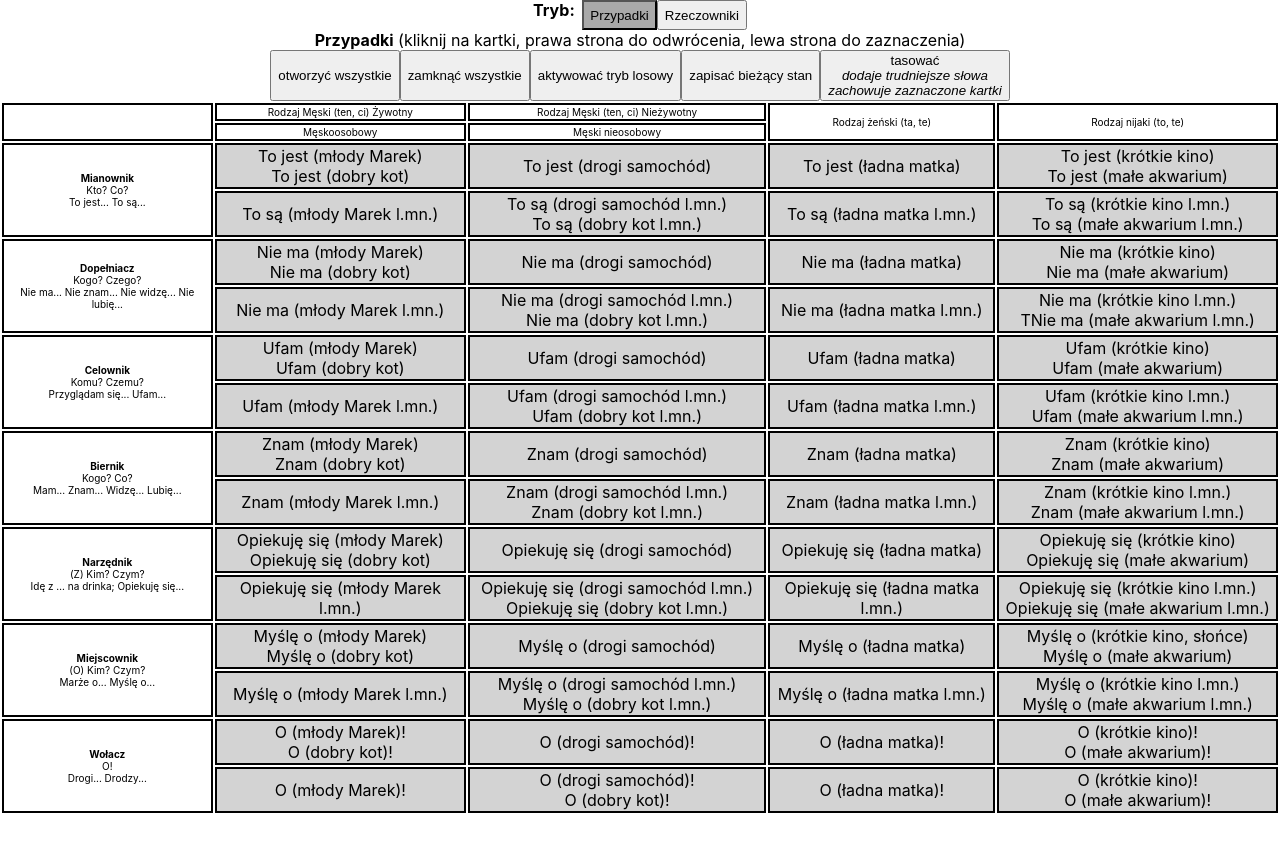
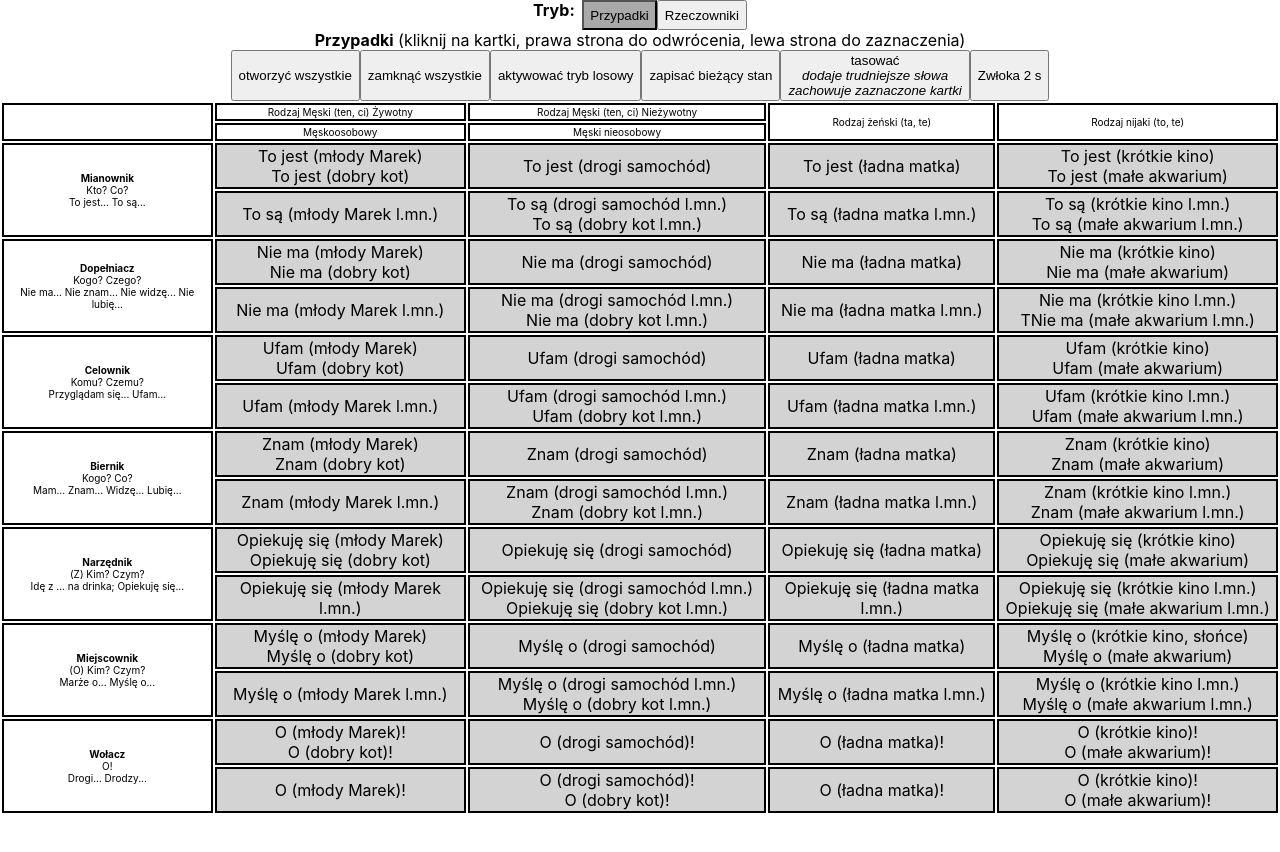
Before and after one commit to IKoshelev/polish-language-kata, a React (Create React App) app: page / in a window 1280 px wide. Shown: the top 852 px of the page. Built offline with nearby package versions, Linux system fonts and the light colour scheme.

Commit message:
Update state saving for verbs

```diff
--- a/src/Cases.tsx
+++ b/src/Cases.tsx
@@ -1,7 +1,9 @@
 import React, { useEffect, useState } from 'react';
+import { useImmer } from 'use-immer';
 import { getRandomItem, useRender } from './util';
 
 type Card = {
+    id: number;
     isFlipped?: boolean;
     isMarked?: boolean;
     front: string[],
@@ -68,7 +70,7 @@ const casesSourceData: CaseSourceData[] = [
                 nouns: [['Marek', 'Markowie'], ['aktor', 'aktorzy'], ['student', 'studenci'], ['poeta', 'poeci']]
             }, {
                 templates: [['To są ({verb} {noun} l.mn.)', 'To są {verb} {noun}']],
-                verbs: [['dobry', 'dobre'], ['drogi', 'drogie'], ['stary', 'stare'],  ['dobry', 'dobre'], ['wysoki', 'wysokie']],
+                verbs: [['dobry', 'dobre'], ['drogi', 'drogie'], ['stary', 'stare'], ['dobry', 'dobre'], ['wysoki', 'wysokie']],
                 nouns: [['samochód', 'samochody'], ['kot', 'koty'], ['ser', 'sery']]
             }, {
                 templates: [['To są ({verb} {noun} l.mn.)', 'To są {verb} {noun}']],
@@ -247,7 +249,7 @@ const casesSourceData: CaseSourceData[] = [
                     ['Widzę ({verb} {noun})', 'Widzę {verb} {noun}'],
                     ['Lubię ({verb} {noun})', 'Lubię {verb} {noun}'],
                 ],
-                verbs: [['młody', 'młodego'], ['wesoły', 'wesołego'], ['przystojny', 'przystojnego'], ['dobry', 'dobrego'], ['drogi', 'drogiego'],  ['wysoki', 'wysokiego']],
+                verbs: [['młody', 'młodego'], ['wesoły', 'wesołego'], ['przystojny', 'przystojnego'], ['dobry', 'dobrego'], ['drogi', 'drogiego'], ['wysoki', 'wysokiego']],
                 nouns: [['Marek', 'Marka'], ['aktor', 'aktora'], ['kot', 'kota'], ['poeta', 'poetę']]
             }, {
                 templates: [
@@ -424,7 +426,7 @@ const casesSourceData: CaseSourceData[] = [
                     ['Myślę o ({verb} {noun})', 'Myślę o {verb} {noun}'],
                     ['Stoi przy ({verb} {noun})', 'Stoi przy {verb} {noun}'],
                 ],
-                verbs: [['ładna', 'ładnej'], ['młoda', 'młodej'], ['inteligentna', 'inteligentnej'],  ['wysoka', 'wysokiej']],
+                verbs: [['ładna', 'ładnej'], ['młoda', 'młodej'], ['inteligentna', 'inteligentnej'], ['wysoka', 'wysokiej']],
                 nouns: [['matka', 'matce'], ['sofa', 'sofie'], ['pani', 'pani'], ['noc', 'nocy']]
             }, {
                 templates: [
@@ -544,6 +546,7 @@ const basicCaseData: CaseData[] = [
         use: 'To jest... To są...',
         cards: {
             singular: [{
+                id: Math.random(),
                 back: [
                     "To jest (młody Marek)",
                     "To jest (dobry kot)"
@@ -553,6 +556,7 @@ const basicCaseData: CaseData[] = [
                     "To jest dobry kot"
                 ]
             }, {
+                id: Math.random(),
                 back: [
                     "To jest (drogi samochód)"
                 ],
@@ -560,6 +564,7 @@ const basicCaseData: CaseData[] = [
                     "To jest drogi samochód"
                 ]
             }, {
+                id: Math.random(),
                 back: [
                     "To jest (ładna matka)"
                 ],
@@ -567,6 +572,7 @@ const basicCaseData: CaseData[] = [
                     "To jest ładna matka"
                 ]
             }, {
+                id: Math.random(),
                 back: [
                     "To jest (krótkie kino)",
                     "To jest (małe akwarium)"
@@ -577,6 +583,7 @@ const basicCaseData: CaseData[] = [
                 ]
             }],
             plural: [{
+                id: Math.random(),
                 back: [
                     "To są (młody Marek l.mn.)",
                 ],
@@ -584,6 +591,7 @@ const basicCaseData: CaseData[] = [
                     "To są młodzi Markowie "
                 ]
             }, {
+                id: Math.random(),
                 back: [
                     "To są (drogi samochód l.mn.)",
                     "To są (dobry kot l.mn.)"
@@ -593,6 +601,7 @@ const basicCaseData: CaseData[] = [
                     "To są dobre koty"
                 ]
             }, {
+                id: Math.random(),
                 back: [
                     "To są (ładna matka l.mn.)"
                 ],
@@ -600,6 +609,7 @@ const basicCaseData: CaseData[] = [
                     "To są ładne matki"
                 ]
             }, {
+                id: Math.random(),
                 back: [
                     "To są (krótkie kino l.mn.)",
                     "To są (małe akwarium l.mn.)"
@@ -617,6 +627,7 @@ const basicCaseData: CaseData[] = [
         use: 'Nie ma... Nie znam... Nie widzę...  Nie lubię...',
         cards: {
             singular: [{
+                id: Math.random(),
                 back: [
                     "Nie ma (młody Marek)",
                     "Nie ma (dobry kot)"
@@ -626,6 +637,7 @@ const basicCaseData: CaseData[] = [
                     "Nie ma dobrego kota"
                 ]
             }, {
+                id: Math.random(),
                 back: [
                     "Nie ma (drogi samochód)"
                 ],
@@ -633,6 +645,7 @@ const basicCaseData: CaseData[] = [
                     "Nie ma drogiego samochodu"
                 ]
             }, {
+                id: Math.random(),
                 back: [
                     "Nie ma (ładna matka)"
                 ],
@@ -640,6 +653,7 @@ const basicCaseData: CaseData[] = [
                     "Nie ma ładnej matki"
                 ]
             }, {
+                id: Math.random(),
                 back: [
                     "Nie ma (krótkie kino)",
                     "Nie ma (małe akwarium)"
@@ -650,6 +664,7 @@ const basicCaseData: CaseData[] = [
                 ]
             }],
             plural: [{
+                id: Math.random(),
                 back: [
                     "Nie ma (młody Marek l.mn.)",
                 ],
@@ -657,6 +672,7 @@ const basicCaseData: CaseData[] = [
                     "Nie ma młodych Marków"
                 ]
             }, {
+                id: Math.random(),
                 back: [
                     "Nie ma (drogi samochód l.mn.)",
                     "Nie ma (dobry kot l.mn.)"
@@ -666,6 +682,7 @@ const basicCaseData: CaseData[] = [
                     "Nie ma dobrych kotów"
                 ]
             }, {
+                id: Math.random(),
                 back: [
                     "Nie ma (ładna matka l.mn.)"
                 ],
@@ -673,6 +690,7 @@ const basicCaseData: CaseData[] = [
                     "Nie ma ładnych matek"
                 ]
             }, {
+                id: Math.random(),
                 back: [
                     "Nie ma (krótkie kino l.mn.)",
                     "TNie ma (małe akwarium l.mn.)"
@@ -690,6 +708,7 @@ const basicCaseData: CaseData[] = [
         use: 'Przyglądam się... Ufam...',
         cards: {
             singular: [{
+                id: Math.random(),
                 back: [
                     "Ufam (młody Marek)",
                     "Ufam  (dobry kot)"
@@ -699,6 +718,7 @@ const basicCaseData: CaseData[] = [
                     "Ufam dobremu kotu"
                 ]
             }, {
+                id: Math.random(),
                 back: [
                     "Ufam (drogi samochód)"
                 ],
@@ -706,6 +726,7 @@ const basicCaseData: CaseData[] = [
                     "Ufam drogiemu samochodowi"
                 ]
             }, {
+                id: Math.random(),
                 back: [
                     "Ufam (ładna matka)"
                 ],
@@ -713,6 +734,7 @@ const basicCaseData: CaseData[] = [
                     "Ufam ładnej matce"
                 ]
             }, {
+                id: Math.random(),
                 back: [
                     "Ufam (krótkie kino)",
                     "Ufam (małe akwarium)"
@@ -723,6 +745,7 @@ const basicCaseData: CaseData[] = [
                 ]
             }],
             plural: [{
+                id: Math.random(),
                 back: [
                     "Ufam (młody Marek l.mn.)",
                 ],
@@ -730,6 +753,7 @@ const basicCaseData: CaseData[] = [
                     "Ufam młodym Markom"
                 ]
             }, {
+                id: Math.random(),
                 back: [
                     "Ufam (drogi samochód l.mn.)",
                     "Ufam (dobry kot l.mn.)"
@@ -739,6 +763,7 @@ const basicCaseData: CaseData[] = [
                     "Ufam dobrym kotom"
                 ]
             }, {
+                id: Math.random(),
                 back: [
                     "Ufam (ładna matka l.mn.)"
                 ],
@@ -746,6 +771,7 @@ const basicCaseData: CaseData[] = [
                     "Ufam ładnym matkom"
                 ]
             }, {
+                id: Math.random(),
                 back: [
                     "Ufam (krótkie kino l.mn.)",
                     "Ufam (małe akwarium l.mn.)"
@@ -763,6 +789,7 @@ const basicCaseData: CaseData[] = [
         use: 'Mam...  Znam... Widzę... Lubię...',
         cards: {
             singular: [{
+                id: Math.random(),
                 back: [
                     "Znam (młody Marek)",
                     "Znam (dobry kot)"
@@ -772,6 +799,7 @@ const basicCaseData: CaseData[] = [
                     "Znam dobrego kota"
                 ]
             }, {
+                id: Math.random(),
                 back: [
                     "Znam (drogi samochód)"
                 ],
@@ -779,6 +807,7 @@ const basicCaseData: CaseData[] = [
                     "Znam drogi samochód"
                 ]
             }, {
+                id: Math.random(),
                 back: [
                     "Znam (ładna matka)"
                 ],
@@ -786,6 +815,7 @@ const basicCaseData: CaseData[] = [
                     "Znam ładną matkę"
                 ]
             }, {
+                id: Math.random(),
                 back: [
                     "Znam (krótkie kino)",
                     "Znam (małe akwarium)"
@@ -796,6 +826,7 @@ const basicCaseData: CaseData[] = [
                 ]
             }],
             plural: [{
+                id: Math.random(),
                 back: [
                     "Znam (młody Marek l.mn.)",
                 ],
@@ -803,6 +834,7 @@ const basicCaseData: CaseData[] = [
                     "Znam młodych Marków"
                 ]
             }, {
+                id: Math.random(),
                 back: [
                     "Znam (drogi samochód l.mn.)",
                     "Znam (dobry kot l.mn.)"
@@ -812,6 +844,7 @@ const basicCaseData: CaseData[] = [
                     "Znam dobre koty"
                 ]
             }, {
+                id: Math.random(),
                 back: [
                     "Znam (ładna matka l.mn.)"
                 ],
@@ -819,6 +852,7 @@ const basicCaseData: CaseData[] = [
                     "Znam ładne matki"
                 ]
             }, {
+                id: Math.random(),
                 back: [
                     "Znam (krótkie kino l.mn.)",
                     "Znam (małe akwarium l.mn.)"
@@ -836,6 +870,7 @@ const basicCaseData: CaseData[] = [
         use: 'Idę z … na drinka; Opiekuję się...',
         cards: {
             singular: [{
+                id: Math.random(),
                 back: [
                     "Opiekuję się (młody Marek)",
                     "Opiekuję się (dobry kot)"
@@ -845,6 +880,7 @@ const basicCaseData: CaseData[] = [
                     "Opiekuję się dobrym kotem"
                 ]
             }, {
+                id: Math.random(),
                 back: [
                     "Opiekuję się (drogi samochód)"
                 ],
@@ -852,6 +888,7 @@ const basicCaseData: CaseData[] = [
                     "Opiekuję się drogim samochodem"
                 ]
             }, {
+                id: Math.random(),
                 back: [
                     "Opiekuję się (ładna matka)"
                 ],
@@ -859,6 +896,7 @@ const basicCaseData: CaseData[] = [
                     "Opiekuję się ładną matką"
                 ]
             }, {
+                id: Math.random(),
                 back: [
                     "Opiekuję się (krótkie kino)",
                     "Opiekuję się (małe akwarium)"
@@ -869,6 +907,7 @@ const basicCaseData: CaseData[] = [
                 ]
             }],
             plural: [{
+                id: Math.random(),
                 back: [
                     "Opiekuję się (młody Marek l.mn.)",
                 ],
@@ -876,6 +915,7 @@ const basicCaseData: CaseData[] = [
                     "Opiekuję się młodymi Markami"
                 ]
             }, {
+                id: Math.random(),
                 back: [
                     "Opiekuję się (drogi samochód l.mn.)",
                     "Opiekuję się (dobry kot l.mn.)"
@@ -885,6 +925,7 @@ const basicCaseData: CaseData[] = [
                     "Opiekuję się dobrymi kotami"
                 ]
             }, {
+                id: Math.random(),
                 back: [
                     "Opiekuję się (ładna matka l.mn.)"
                 ],
@@ -892,6 +933,7 @@ const basicCaseData: CaseData[] = [
                     "Opiekuję się ładnymi matkami"
                 ]
             }, {
+                id: Math.random(),
                 back: [
                     "Opiekuję się (krótkie kino l.mn.)",
                     "Opiekuję się (małe akwarium l.mn.)"
@@ -909,6 +951,7 @@ const basicCaseData: CaseData[] = [
         use: 'Marże o... Myślę o...',
         cards: {
             singular: [{
+                id: Math.random(),
                 back: [
                     "Myślę o (młody Marek)",
                     "Myślę o (dobry kot)"
@@ -918,6 +961,7 @@ const basicCaseData: CaseData[] = [
                     "Myślę o dobrym kocie"
                 ]
             }, {
+                id: Math.random(),
                 back: [
                     "Myślę o (drogi samochód)"
                 ],
@@ -925,6 +969,7 @@ const basicCaseData: CaseData[] = [
                     "Myślę o drogim samochodzie"
                 ]
             }, {
+                id: Math.random(),
                 back: [
                     "Myślę o (ładna matka)"
                 ],
@@ -932,6 +977,7 @@ const basicCaseData: CaseData[] = [
                     "Myślę o ładnej matce"
                 ]
             }, {
+                id: Math.random(),
                 back: [
                     "Myślę o (krótkie kino, słońce)",
                     "Myślę o (małe akwarium)"
@@ -942,6 +988,7 @@ const basicCaseData: CaseData[] = [
                 ]
             }],
             plural: [{
+                id: Math.random(),
                 back: [
                     "Myślę o (młody Marek l.mn.)",
                 ],
@@ -949,6 +996,7 @@ const basicCaseData: CaseData[] = [
                     "Myślę o młodych Markach"
                 ]
             }, {
+                id: Math.random(),
                 back: [
                     "Myślę o (drogi samochód l.mn.)",
                     "Myślę o (dobry kot l.mn.)"
@@ -958,6 +1006,7 @@ const basicCaseData: CaseData[] = [
                     "Myślę o dobrych kotach"
                 ]
             }, {
+                id: Math.random(),
                 back: [
                     "Myślę o (ładna matka l.mn.)"
                 ],
@@ -965,6 +1014,7 @@ const basicCaseData: CaseData[] = [
                     "Myślę o ładnych matkach"
                 ]
             }, {
+                id: Math.random(),
                 back: [
                     "Myślę o (krótkie kino l.mn.)",
                     "Myślę o (małe akwarium l.mn.)"
@@ -982,6 +1032,7 @@ const basicCaseData: CaseData[] = [
         use: 'Drogi...  Drodzy...',
         cards: {
             singular: [{
+                id: Math.random(),
                 back: [
                     "O (młody Marek)!",
                     "O (dobry kot)!"
@@ -991,6 +1042,7 @@ const basicCaseData: CaseData[] = [
                     "O Dobry kocie!"
                 ]
             }, {
+                id: Math.random(),
                 back: [
                     "O (drogi samochód)!"
                 ],
@@ -998,6 +1050,7 @@ const basicCaseData: CaseData[] = [
                     "O Drogi samochodzie!"
                 ]
             }, {
+                id: Math.random(),
                 back: [
                     "O (ładna matka)!"
                 ],
@@ -1005,6 +1058,7 @@ const basicCaseData: CaseData[] = [
                     "o Ładna matko!"
                 ]
             }, {
+                id: Math.random(),
                 back: [
                     "O (krótkie kino)!",
                     "O (małe akwarium)!"
@@ -1015,6 +1069,7 @@ const basicCaseData: CaseData[] = [
                 ]
             }],
             plural: [{
+                id: Math.random(),
                 back: [
                     "O (młody Marek)!",
                 ],
@@ -1022,6 +1077,7 @@ const basicCaseData: CaseData[] = [
                     "O Młodzi Markowie!",
                 ]
             }, {
+                id: Math.random(),
                 back: [
                     "O (drogi samochód)!",
                     "O (dobry kot)!"
@@ -1031,6 +1087,7 @@ const basicCaseData: CaseData[] = [
                     "O Dobre koty!"
                 ]
             }, {
+                id: Math.random(),
                 back: [
                     "O (ładna matka)!"
                 ],
@@ -1038,6 +1095,7 @@ const basicCaseData: CaseData[] = [
                     "O Ładne matki!"
                 ]
             }, {
+                id: Math.random(),
                 back: [
                     "O (krótkie kino)!",
                     "O (małe akwarium)!"
@@ -1062,6 +1120,7 @@ function getRandomizedCaseData(currentSourceToPreserveMarked?: CaseData[]): Case
             const noun = getRandomItem(source.nouns);
 
             return {
+                id: Math.random(),
                 back: [template[0].replace('{verb}', verb[0]).replace('{noun}', noun[0])],
                 front: [template[1].replace('{verb}', verb[1]).replace('{noun}', noun[1])]
             }
@@ -1098,9 +1157,14 @@ function getRandomizedCaseData(currentSourceToPreserveMarked?: CaseData[]): Case
     return sourcesDataShuffled;
 }
 
-let currentCasesData: CaseData[] = attemptGetCasesDataByQSKey() ?? basicCaseData;
+type CurrentState = {
+    cards: CaseData[];
+    timeout: number;
+    target?: number | undefined,
+    randomModeOn: boolean,
+}
 
-function attemptGetCasesDataByQSKey(): CaseData[] | undefined {
+function attemptGetCasesDataByQSKey(): CurrentState | undefined {
     const searchParams = new URLSearchParams(window.location.search);
     if (false === searchParams.has(CASES_STATE_QS_KEY)) {
         return;
@@ -1112,30 +1176,42 @@ function attemptGetCasesDataByQSKey(): CaseData[] | undefined {
     return JSON.parse(item);
 }
 
-const getAllCards = () => currentCasesData
+const getAllCards = (caseData: CaseData[]) => caseData
     .flatMap(x => x.cards)
     .flatMap(x => [x.plural, x.singular])
     .flatMap(x => x);
 
 export function Cases() {
 
-    const [randomModeOn, setRandomMode] = useState(false);
-    const [target, setTarget] = useState(undefined as undefined | Card);
-    const render = useRender();
+    const [state, updateState] = useImmer(() => attemptGetCasesDataByQSKey() ?? {
+        cards: basicCaseData,
+        timeout: 2000,
+        target: undefined,
+        randomModeOn: false,
+    });
 
     useEffect(() => {
-        if (randomModeOn && (!target || target.isFlipped)) {
-            const allCards = getAllCards().filter(x => !x.isFlipped);
+        if (!state.randomModeOn) {
+            return;
+        }
+
+        if (state.target
+            //|| getAllCards(state.cards).find(c => c.id === state.target)?.isFlipped === false
+            ) {
+            return;
+        }
+
+        const allCards = getAllCards(state.cards).filter(x => !x.isFlipped);
         if (allCards.length === 0) {
-                setTimeout(() =>  {
+            setTimeout(() => {
                 alert('Gratulacje!');
-                    setRandomMode(false);
+                updateState((d) => {d.randomModeOn = false;})
             }, 2500);
             return;
         }
 
         const randomCard = getRandomItem(allCards);
-            setTimeout(() => setTarget(randomCard), 1500);
+        setTimeout(() => updateState((d) => { d.target = randomCard.id }), state.timeout);
 
         // make sure newly setelect tile is visible
         setTimeout(() => {
@@ -1147,14 +1223,14 @@ export function Cases() {
                     inline: 'center'
                 });
             }
-            }, 1600);
-        }
-    }, [randomModeOn, target]);
+        }, state.timeout + 100);
+
+    }, [state.randomModeOn, state.target]);
 
 
     const renderCardCells = (isPlural: boolean) => (card: Card) =>
         <td
-            className={`case-text ${card === target ? 'target' : ''} ${card.isMarked ? 'marked' : ''}`}
+            className={`case-text ${card.id === state.target ? 'target' : ''} ${card.isMarked ? 'marked' : ''}`}
             onClick={(event) => {
 
                 const currentTargetRect = event.currentTarget.getBoundingClientRect();
@@ -1162,20 +1238,22 @@ export function Cases() {
                 // eventOffsetY = event.pageY - currentTargetRect.top;
                 const isRightSide = eventOffsetX < (currentTargetRect.width / 2);
 
+                updateState((d) => {
+                    const cardUpdate = getAllCards(d.cards).find(c => c.id === card.id)!;
                     if (isRightSide) {
-                    card.isMarked = !card.isMarked;
+                        cardUpdate.isMarked = !cardUpdate.isMarked;
                     } else {
-                    card.isFlipped = !card.isFlipped;
-                    if (card === target) {
-                        setTarget(undefined);
+                        cardUpdate.isFlipped = !cardUpdate.isFlipped;
+                        if (cardUpdate.id === state.target) {
+                            d.target = undefined;
                         }
                     }
+                })
 
-                render();
             }}
             key={card.front[0]}
             style={{
-                backgroundColor: card === target ? 'lightgreen' :
+                backgroundColor: card.id === state.target ? 'lightgreen' :
                     !card.isFlipped ? 'lightgray' :
                         ""
             }}
@@ -1197,27 +1275,24 @@ export function Cases() {
 
                 <button
                     className='cases-button'
-                    onClick={() => {
-                        getAllCards().forEach(x => x.isFlipped = true);
-                        render();
-                    }}
+                    onClick={() => updateState((d) => {
+                        getAllCards(d.cards).forEach(x => x.isFlipped = true);
+                    })}
                 >otworzyć wszystkie</button>
                 <button
                     className='cases-button'
-                    onClick={() => {
-                        getAllCards().forEach(x => x.isFlipped = false);
-                        render();
-                    }}
+                    onClick={() => updateState((d) => {
+                        getAllCards(d.cards).forEach(x => x.isFlipped = false);
+                    })}
                 >zamknąć wszystkie</button>
                 <button
                     className='cases-button'
-                    onClick={() => {
-                        setRandomMode(!randomModeOn);
-                        setTarget(undefined);
-                        render();
-                    }}
+                    onClick={() => updateState((d) => {
+                        d.randomModeOn = !d.randomModeOn;
+                        d.target = undefined;
+                    })}
                 >
-                    {randomModeOn ? "dezaktywować tryb losowy" : "aktywować tryb losowy"}
+                    {state.randomModeOn ? "dezaktywować tryb losowy" : "aktywować tryb losowy"}
                 </button>
                 <button
                     className='cases-button'
@@ -1225,7 +1300,7 @@ export function Cases() {
                         const searchParams = new URLSearchParams(window.location.search);
                         const num = Math.random();
                         const key = `${CASES_STATE_QS_KEY}-${num}`;
-                        window.localStorage.setItem(key, JSON.stringify(currentCasesData));
+                        window.localStorage.setItem(key, JSON.stringify(state));
                         searchParams.set(CASES_STATE_QS_KEY, num.toString());
                         window.location.search = searchParams.toString();
                         alert('Stan zapisany. Zakładka strony, aby ponownie ją otworzyć (tylko na tym urządzeniu).')
@@ -1233,12 +1308,22 @@ export function Cases() {
                 >zapisać bieżący stan</button>
                 <button
                     className='cases-button'
+                    onClick={() => updateState((d) => {
+                        d.cards = getRandomizedCaseData(d.cards);
+                        d.target = undefined;
+                    })}
+                >tasować <br /> <i>dodaje trudniejsze słowa</i> <br /> <i>zachowuje zaznaczone kartki</i></button>
+                <button
+                    className='verbs-button'
                     onClick={() => {
-                        currentCasesData = getRandomizedCaseData(currentCasesData);
-                        setTarget(undefined);
-                        render();
+                        updateState((d) => {
+                            d.timeout += 500;
+                            if (d.timeout > 5000) {
+                                d.timeout = 1000;
+                            }
+                        });
                     }}
-                >tasować <br/> <i>dodaje trudniejsze słowa</i> <br/> <i>zachowuje zaznaczone kartki</i></button>
+                >Zwłoka {state.timeout / 1000} s</button>
             </div>
             <table className='cases-table' style={{ width: "100%" }}>
                 <thead>
@@ -1255,7 +1340,7 @@ export function Cases() {
                     </tr>
                 </thead>
                 <tbody>
-                    {currentCasesData.map(cse => <>
+                    {state.cards.map(cse => <>
                         <tr
                             key={cse.name + '1'}>
                             <td
@@ -1279,7 +1364,7 @@ export function Cases() {
 }
 
 // prepareSpellcheck();
-function prepareSpellcheck(){
+function prepareSpellcheck() {
     const linesToCehck = casesSourceData
         .flatMap(x => x.cards)
         .flatMap(x => [x.singular, x.plural])
@@ -1301,7 +1386,7 @@ function prepareSpellcheck(){
 }
 
 //prepareSpellcheck2();
-function prepareSpellcheck2(){
+function prepareSpellcheck2() {
     const linesToCehck = casesSourceData
         .flatMap(x => x.cards)
         .flatMap(x => [x.singular, x.plural])
```
Lines whose indentation alone changed are shown as unchanged.
